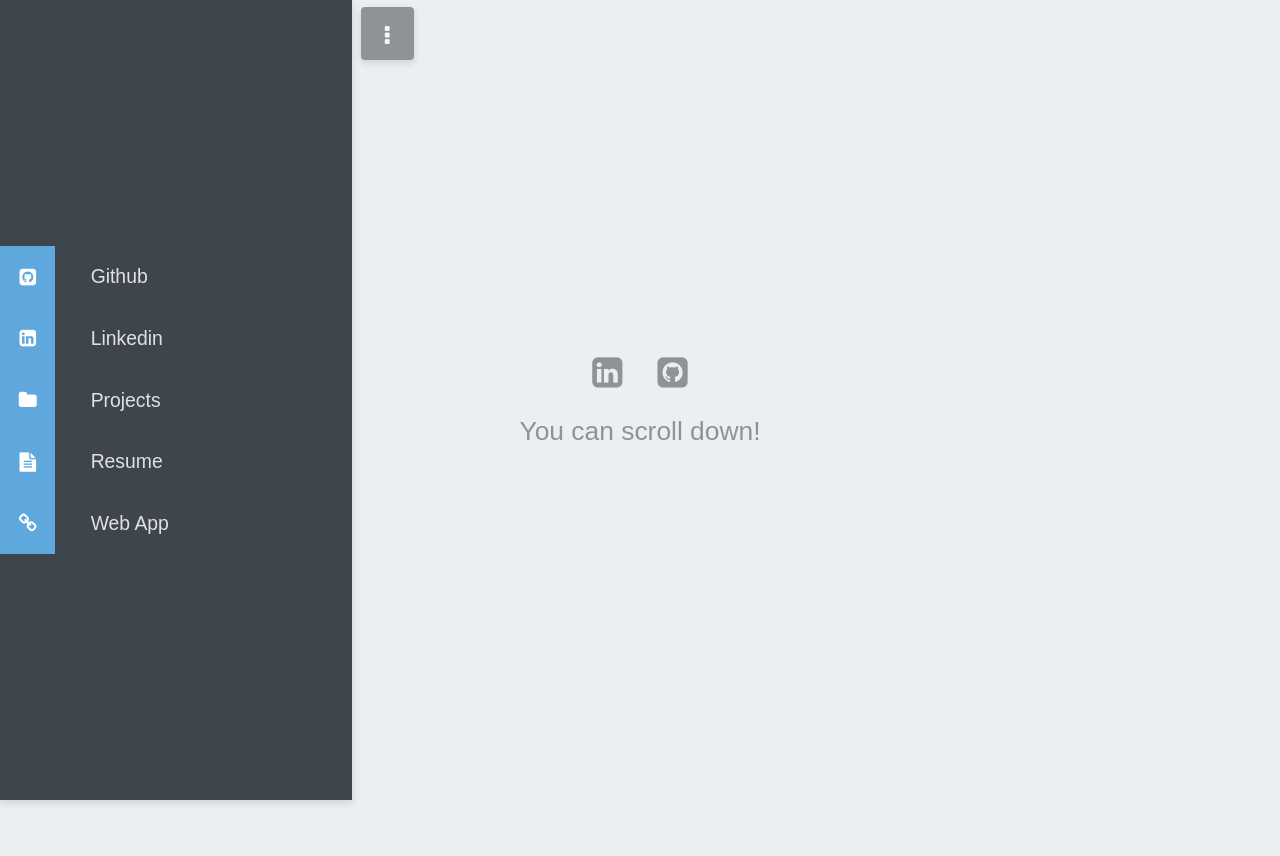
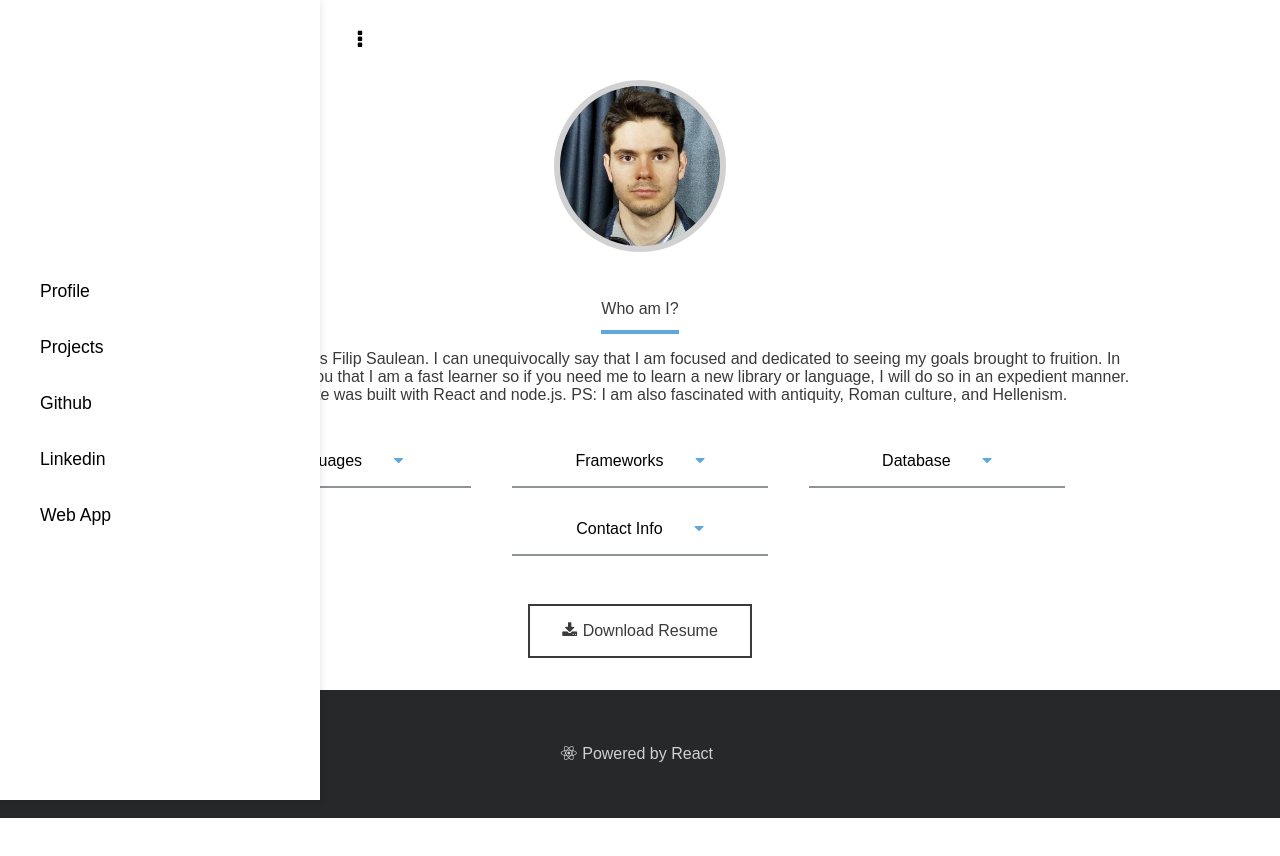
Before and after one commit to f-s-plus-plus/react-site, a React (Create React App) app in the folder client/: page / in a window 1280 px wide. Both pictures are taken after a click on the button 35 px from the left and 33 px from the top of the page. Shown: the top 856 px of the page. After the commit the page ends 818 px from the top, so only its background shows below. Built offline with nearby package versions, Linux system fonts and the light colour scheme.

Commit message:
Add separate pages

```diff
--- a/client/src/App.css
+++ b/client/src/App.css
@@ -1,6 +1,7 @@
 * {
   font-family: "Raleway", sans-serif;
-    font-size: 1.1rem;
+  font-size: 1rem;
+  font-weight: 400 !important;
 }
 
 *:focus {
@@ -19,6 +20,10 @@ html {
   -webkit-transition: all .3s ease-in;
 }
 
+.fas {
+  margin-right: .7rem;
+}
+
 .profile-box {
   display: flex;
   flex-direction: column;
@@ -35,7 +40,6 @@ html {
 
 body {
   width: 100%;
-    background-color: #ebeff2;
   background-size: cover;
   overflow-x: hidden;
 }
@@ -56,7 +60,7 @@ body {
 
 .anchor-custom {
   text-decoration: none;
-    color: #8e9397;
+  color: black;
   transition: all .5s ease-in;
   -webkit-transition: all .5s ease-in;
 }
@@ -79,7 +83,7 @@ body {
 
 .scroll-down-link {
   opacity: 0;
-    font-size: 1.5rem;
+  font-size: 1.2rem;
   font-weight: 300;
   transition: all .2s ease-in;
   animation: loading-bar 2s ease-in 1s;
@@ -91,7 +95,7 @@ body {
 }
 
 a {
-    color: #8e9397;
+  color: black;
   text-decoration: none !important;
   transition: all .2s ease-in;
 }
@@ -123,7 +127,7 @@ a {
   justify-content: center;
   align-items: center;
   flex-direction: column;
-    background-color: rgba(40,40,40,.05);
+  background-color: rgba(40, 40, 40, .05);
   transition: all .2s ease-in;
   margin: .4rem;
   padding: 1rem;
@@ -136,10 +140,6 @@ a {
   display: inline !important;
 }
 
-.project-container p {
-    color: #8e9397;
-}
-
 .project-title {
   font-weight: 400;
 }
@@ -148,41 +148,49 @@ a {
   position: absolute;
   top: 100%;
 }
+
 .social-box {
+  background-color: #fff;
+  width: 4rem;
+  display: inline-flex;
+  height: 4rem;
+  border-radius: 2rem;
+  justify-content: center;
+  align-items: center;
   font-size: 2rem;
   margin: 0 1rem;
 }
 
 .element-move-in {
-    animation: element-move-in .35s ease-in;
+  animation: element-move-in .65s ease-in;
 }
 
 .element-move-out {
-    animation: element-move-out .35s ease-in;
+  animation: element-move-out .65s ease-in;
   animation-fill-mode: forwards;
 }
 
 @keyframes element-move-in {
   0% {
     opacity: 0;
-        transform: translateY(5rem);
+    transform: scale(.4);
   }
-    100%
-    {
+
+  100% {
     opacity: 1;
-        transform: translateY(0);
+    transform: scale(1);
   }
 }
 
 @keyframes element-move-out {
-    0%
-    {
+  0% {
     opacity: 1;
-        transform: translateY(0);
+    transform: scale(1);
   }
+
   100% {
     opacity: 0;
-        transform: translateY(5rem);
+    transform: scale(.4);
   }
 }
 
@@ -198,6 +206,7 @@ a {
 .project-container p {
   text-align: center;
 }
+
 .project-container:hover {
   transform: scale(1.04);
 }
@@ -212,6 +221,13 @@ a:hover {
 }
 
 .open-navbar-btn {
+  background-color: transparent;
+  border: none;
+  width: 4rem;
+  height: 4rem;
+  display: flex;
+  justify-content: center;
+  align-items: center;
   margin-top: .4rem;
   margin-left: .5rem;
   margin-right: auto;
@@ -233,7 +249,7 @@ a:hover {
   margin-bottom: 3.4rem;
   height: 3rem;
   width: 3rem;
-    box-shadow: 0 3px 7px 1px rgba(0,0,0,.1);
+  box-shadow: 0 3px 7px 1px rgba(0, 0, 0, .1);
   background-color: #8e9397;
   color: #f6f6f6;
   display: flex;
@@ -243,7 +259,6 @@ a:hover {
   border-radius: 4px;
   transition: all .2s ease-in;
 }
-
 
 .active-btn:hover {
   cursor: pointer;
@@ -313,11 +328,6 @@ a:hover {
   width: 80%;
   box-sizing: padding-box;
   margin: auto;
-    background-color: #fafcfe;
-}
-
-.container-profile p {
-    color: #333333 !important;
 }
 
 .profile-p {
@@ -347,7 +357,6 @@ a:hover {
 
 .text-top {
   font-size: 230%;
-    color: #555;
   padding: 2%;
   text-align: center;
   margin: 2% 0;
@@ -365,7 +374,7 @@ a:hover {
   padding: 2% !important;
 }
 
-.anchor-custom {
+#resume-container {
   color: #3a3a3a;
   padding-top: 20vh;
 }
@@ -532,21 +541,21 @@ hr {
 }
 
 .navbar-icon {
-    background-color: #5ea8de;
   height: 3.5rem;
-    width: 3.5rem;
+  width: .3rem;
   display: flex;
   margin: 0 2rem 0 0;
   justify-content: center;
   color: #fff;
   align-items: center;
+  transition: all .2s ease-in;
 }
 
 .navbar {
   display: flex;
   overflow: hidden;
-    box-shadow: 0 3px 7px 1px rgba(0,0,0,.1);
-    background-color: #3e454c;
+  box-shadow: 0 3px 7px 1px rgba(0, 0, 0, .1);
+  background-color: white;
   transition: all .2s ease-in;
   height: 100vh;
   width: 20rem;
@@ -562,24 +571,29 @@ hr {
   border-bottom: 1px solid #909090;
 }
 
-.navbar a {
+button:hover {
+  cursor: pointer;
+}
+
+.navbar a, .navbar button {
   width: 100%;
+  border: none;
+  background-color: transparent;
   display: flex;
   font-weight: 400 !important;
   text-decoration: none;
   height: 3.5rem;
+  padding: .2rem;
   box-sizing: border-box;
   transition: all .2s ease-in-out;
 }
 
-.navbar a:hover {
+.navbar a:hover, .navbar button:hover {
   color: #5ea8de;
-    background-color: rgba(40,40,40,.25);
 }
 
 .navbar p {
   font-size: 1.1rem;
-    color: #e1e1e1;
   height: 3.5rem;
   font-weight: 300;
   display: flex;
@@ -610,6 +624,12 @@ hr {
   text-decoration: none;
 }
 
+.download-icon::before {
+  margin-right: .35rem;
+  font-family: FontAwesome;
+  content: "\f019";
+}
+
 .hidden {
   opacity: 0;
   transition: all .2s ease-in;
@@ -619,9 +639,11 @@ hr {
   0% {
     opacity: 0;
   }
+
   20% {
     opacity: 0;
   }
+
   100% {
     opacity: 1;
   }
--- a/client/src/App.js
+++ b/client/src/App.js
@@ -1,28 +1,40 @@
-import React, { Component } from 'react';
+import React, {Component} from 'react';
 
 import Footer from './components/Footer';
 import Navbar from "./components/Navbar";
 import Profile from "./components/Profile";
 import ProjectsContainer from './components/ProjectsContainer';
-import Welcome from "./components/Welcome";
 
 import './App.css';
 
 //main App
 class App extends Component {
 
-    render() {
-        return (
-            <div className="App">
-                <Navbar />
-                <Welcome />
-                <Profile />
-                <br />
-                <ProjectsContainer />
-                <Footer/>
-            </div>
-        );
-    }
+  constructor(props) {
+    super(props);
+    this.state = {
+      page: 0
+    };
+    this.changePage = this.changePage.bind(this);
+  }
+
+  changePage(page) {
+    this.setState({
+      page: page
+    })
+  }
+
+  render() {
+    const components = [
+      <Profile/>,
+      <ProjectsContainer/>
+    ]
+    return (<div className="App">
+      <Navbar changePage={this.changePage}/>
+      {components[this.state.page]}
+      <Footer/>
+    </div>);
+  }
 }
 
 export default App;
--- a/client/src/components/Navbar.jsx
+++ b/client/src/components/Navbar.jsx
@@ -10,73 +10,60 @@ class Navbar extends React.Component {
   }
 
   componentDidMount() {
-        this.setState({
-          isOpen: true,
-          accordionStatus: "accordion-close"
-        });
+    this.setState({isOpen: true, accordionStatus: "accordion-close"});
   }
 
   toggle = () => {
-        if(!this.state.isOpen) {
-            this.setState({
-                isOpen: true,
-            });
-        }
-        else {
-            this.setState({
-                isOpen: false,
-            });
+    if (!this.state.isOpen) {
+      this.setState({isOpen: true});
+    } else {
+      this.setState({isOpen: false});
     }
   };
 
   generateLinks = () => {
-      const dictionary = [
+    const actions = ["Profile", "Projects"].map((entry, index) => {
+      return (<button key={`action-${index}`} onClick={() => this.props.changePage(index)}>
+        <div className="navbar-icon"/>
+        <p>
+          {entry}
+        </p>
+      </button>)
+    });
+    const links = [
       {
         link: "https://github.com/f-s-plus-plus",
         text: "Github"
-            },
-            {
+      }, {
         link: "https://www.linkedin.com/in/filip-saulean-919624179/",
         text: "Linkedin"
-            },
-            {
-                link: "#projects",
-                text: "Projects"
-            },
-            {
-                link: "#resume",
-                text: "Resume"
-            },
-            {
+      }, {
         link: "https://mithridatium.io",
         text: "Web App"
       }
-        ];
-
-        return dictionary.map((entry, index) => {
-            return (
-                <a key={ index } href={ entry.link }>
-                    <div className={ "navbar-icon " + entry.text.toLowerCase().replace(" ","-") } />
+    ].map((entry, index) => {
+      return (<a key={`link-${index}`} href={entry.link}>
+        <div className="navbar-icon"/>
         <p>
-                      { entry.text }
+          {entry.text}
         </p>
-                </a>
-            )}
-        );
+      </a>)
+    });
+    return [
+      ...actions,
+      ...links
+    ]
   };
 
   render() {
-        return(
-            <div className='navbar-container'>
-                <div className={ this.state.isOpen ? 'navbar navbar-close' : 'navbar navbar-open' }>
-                    { this.generateLinks() }
+    return (<div className='navbar-container'>
+      <div className={this.state.isOpen
+          ? 'navbar navbar-close'
+          : 'navbar navbar-open'}>
+        {this.generateLinks()}
       </div>
-                <button
-                    onClick={ this.toggle }
-                    className="active-btn open-navbar-btn"
-                />
-            </div>
-        );
+      <button onClick={this.toggle} className="open-navbar-btn"/>
+    </div>);
   }
 }
 
--- a/client/src/components/Profile.jsx
+++ b/client/src/components/Profile.jsx
@@ -1,58 +1,28 @@
 import React from 'react';
-
 import Accordion from "./Accordion.jsx";
-
 import resumeFile from "../static/resume.pdf";
 
 //for the profile icon and description
 class Profile extends React.Component {
-
   constructor(props) {
     super(props);
     this.state = {
       height: 0,
-            check: false
+      check: true
     };
     this.profileContainer = React.createRef();
   }
 
-    componentDidMount() {
-        window.addEventListener('scroll', this.handleScroll);
-    }
-
-    componentWillUnmount() {
-        window.removeEventListener('scroll', this.handleScroll);
-    }
-
-    handleScroll = () => {
-        let node = this.profileContainer.current;
-        let height = 0;
-        while (node.offsetParent) {
-            height += node.offsetTop - node.offsetHeight;
-            node = node.offsetParent;
-        }
-        let check = true;
-        if (window.pageYOffset < height + 100) {
-            check = false;
-        }
-        this.setState({
-            check: check
-        });
-    };
-
   render() {
-
-        const bioPass = "Hello there, my name is Filip Saulean. I can unequivocally say that I " +
-        "am focused and dedicated to seeing my goals brought to fruition. In addition, I can " +
-        "assure you that I am a fast learner so if you need me to learn a new library or language, " +
-        "I will do so in an expedient manner. My personal site was built with React and node.js. PS: I am " +
-        "also fascinated with antiquity, Roman culture, and Hellenism.";
+    const bioPass = "Hello there, my name is Filip Saulean. I can unequivocally say that I am focused and dedicated to seeing my goals brought to fruition. In addition, I can assure you that I am a fast learner so if you need me to learn a new library or language, I will do so in an expedient manner. My personal site was built with React and node.js. PS: I am also fascinated with antiquity, Roman culture, and Hellenism.";
     const languages = {
       csharp: {
         name: "C#",
         link: "https://github.com/f-s-plus-plus/unity-game"
       },
-            cPlusPlus: { name: "C++" },
+      cPlusPlus: {
+        name: "C++"
+      },
       python: {
         name: "Python",
         link: "https://github.com/f-s-plus-plus/power-set"
@@ -62,7 +32,7 @@ class Profile extends React.Component {
         link: "https://github.com/f-s-plus-plus/immigration-forms-auto-filler"
       },
       javaScript: {
-                name:"JavaScript",
+        name: "JavaScript",
         link: "https://github.com/f-s-plus-plus/web-scrapper"
       },
       php: {
@@ -90,11 +60,20 @@ class Profile extends React.Component {
         name: "React",
         link: "https://github.com/f-s-plus-plus/accordion-react"
       },
-            rubyOnRails: { name: "Ruby on Rails"}};
+      rubyOnRails: {
+        name: "Ruby on Rails"
+      }
+    };
     const contactInformation = {
-            personal: { name: "fsaulean@gmail.com"},
-            school: { name: "filip.saulean@uvm.edu"},
-            phone: { name: "808-315-5313"}
+      personal: {
+        name: "fsaulean@gmail.com"
+      },
+      school: {
+        name: "filip.saulean@uvm.edu"
+      },
+      phone: {
+        name: "808-315-5313"
+      }
     };
     const database = {
       mysql: {
@@ -110,52 +89,33 @@ class Profile extends React.Component {
       }
     };
 
-        return(
-            <div
-                ref={ this.profileContainer }
-                className={ this.state.check ? "element-move-in container-profile" : "element-move-out container-profile" }
-            >
+    return (<div ref={this.profileContainer} className={this.state.check
+        ? "element-move-in container-profile"
+        : "element-move-out container-profile"}>
       <div id="resume-container" className="anchor-custom">
         <div className="profile-box">
-                        <div className="profile-pic" />
+          <div className="profile-pic"/>
           <p className='underline-text'>
             Who am I?
           </p>
           <p className="profile-text">
-                            { bioPass }
+            {bioPass}
           </p>
         </div>
       </div>
       <div className='accordion-container'>
-                    <Accordion
-                        title="Languages"
-                        description={ languages }
-                    />
-                    <Accordion
-                        title="Frameworks"
-                        description={ additional }
-                    />
-                    <Accordion
-                        title="Database"
-                        description={ database }
-                    />
-                    <Accordion
-                        title="Contact Info"
-                        description={ contactInformation }
-                    />
+        <Accordion title="Languages" description={languages}/>
+        <Accordion title="Frameworks" description={additional}/>
+        <Accordion title="Database" description={database}/>
+        <Accordion title="Contact Info" description={contactInformation}/>
       </div>
       <div className="download-container">
-                    <a
-                        href={ resumeFile }
-                        className='download-anchor'
-                        download
-                    >
-                        <i className="fas fa-download" />
+        <a href={resumeFile} className='download-anchor' download="download">
+          <span className="download-icon"/>
           Download Resume
         </a>
       </div>
-            </div>
-        );
+    </div>);
   }
 }
 
--- a/client/src/components/ProjectsContainer.jsx
+++ b/client/src/components/ProjectsContainer.jsx
@@ -16,59 +16,19 @@ class ProjectsContainer extends React.Component {
     this.load = React.createRef();
   };
 
-    componentDidMount() {
-        window.addEventListener('scroll', this.handleScroll);
-    }
-
-    componentWillUnmount() {
-        window.removeEventListener('scroll', this.handleScroll);
-    }
-
-    handleScroll = () => {
-        let check = true;
-        let node = this.load.current;
-        let height = 0;
-        while (node.offsetParent) {
-            height += node.offsetTop - node.offsetHeight;
-            node = node.offsetParent;
-        }
-        if (window.pageYOffset < height + 100) {
-            check = false;
-        }
-        this.setState({
-            check: check
-        });
-    };
-
   activate = e => {
-        switch(e.target.id) {
+    switch (e.target.id) {
       case('javascript'):
-                this.setState({
-                    isJavaScript: true,
-                    isJava: false,
-                    isPHP: false
-                });
+        this.setState({isJavaScript: true, isJava: false, isPHP: false});
         break;
       case('java'):
-                this.setState({
-                    isJavaScript: false,
-                    isJava: true,
-                    isPHP: false
-                });
+        this.setState({isJavaScript: false, isJava: true, isPHP: false});
         break;
       case('php'):
-                this.setState({
-                    isJavaScript: false,
-                    isJava: false,
-                    isPHP: true
-                });
+        this.setState({isJavaScript: false, isJava: false, isPHP: true});
         break;
       default:
-                this.setState({
-                    isJavaScript: true,
-                    isJava: true,
-                    isPHP: true
-                });
+        this.setState({isJavaScript: true, isJava: true, isPHP: true});
         break;
     }
   };
@@ -81,25 +41,65 @@ class ProjectsContainer extends React.Component {
     const photographyDescription = "A blog templates that let the blogger to upload and share photos.";
     const scraperDescription = "A Node.js application that scraps stories concerning Donald Trump from the New York Times and displays links to them on a website.";
 
-        return(
-            <div ref={this.load} className="container-main" id="projects">
-                <div className={ this.state.check ? "element-move-in flex-container padding" : "element-move-out flex-container padding" } >
-                    <p className="underline-text width-100"> Projects </p>
-                    <p className="width-100-true" style={{marginBottom: "3rem"}}> Here is a quick overview of the projects that I have worked on </p>
+    return (<div ref={this.load} className="container-main" id="projects">
+      <div className="element-move-in flex-container padding">
+        <p className="underline-text width-100">
+          Projects
+        </p>
+        <p className="width-100-true" style={{
+            marginBottom: "3rem"
+          }}>
+          Here is a quick overview of the projects that I have worked on
+        </p>
         <div className="tags-container">
-                        <button className={this.state.isJavaScript && this.state.isJava && this.state.isPHP ? 'active-tag' : null} onClick={this.activate} id='all'> All </button>
-                        <button className={this.state.isJavaScript && !this.state.isJava && !this.state.isPHP ? 'active-tag': null} onClick={this.activate} id="javascript"> JavaScript </button>
-                        <button className={!this.state.isJavaScript && this.state.isJava && !this.state.isPHP ? 'active-tag': null} onClick={this.activate} id="java"> Java </button>
-                        <button className={!this.state.isJavaScript && !this.state.isJava && this.state.isPHP ? 'active-tag': null} onClick={this.activate} id="php">  PHP </button>
+          <button className={this.state.isJavaScript && this.state.isJava && this.state.isPHP
+              ? 'active-tag'
+              : null} onClick={this.activate} id='all'>
+            All
+          </button>
+          <button className={this.state.isJavaScript && !this.state.isJava && !this.state.isPHP
+              ? 'active-tag'
+              : null} onClick={this.activate} id="javascript">
+            JavaScript
+          </button>
+          <button className={!this.state.isJavaScript && this.state.isJava && !this.state.isPHP
+              ? 'active-tag'
+              : null} onClick={this.activate} id="java">
+            Java
+          </button>
+          <button className={!this.state.isJavaScript && !this.state.isJava && this.state.isPHP
+              ? 'active-tag'
+              : null} onClick={this.activate} id="php">
+            PHP
+          </button>
         </div>
-                        { this.state.isJava ? <Project description={boggleDescription} language='fab fa-java' projectName="Boggle" link="https://github.com/f-s-plus-plus/boggle"/>  : null }
-                        { this.state.isJava ? <Project description={immigrationDescription} language='fab fa-java' projectName="Immigrations Form Auto-Filler" link="https://github.com/f-s-plus-plus/immigration-forms-auto-filler"/>  : null }
-                        { this.state.isJavaScript ? <Project description={notepadDescription} language='fab fa-js-square' demonstrationLink="https://mithridatium.io" projectName="Notepad Application" link="https://github.com/f-s-plus-plus/notepad"/> : null }
-                        { this.state.isJavaScript ? <Project description={scraperDescription} language='fab fa-js-square' projectName="Trumps News Scapper (Hackathon)" link="https://github.com/f-s-plus-plus/trump_news_story_scraper"/> : null }
-                        { this.state.isPHP ? <Project description={photographyDescription} language='fab fa-php' projectName="Photography Site" link="https://github.com/f-s-plus-plus/photography-website"/> : null }
+        {
+          this.state.isJava
+            ? <Project description={boggleDescription} language='fab fa-java' projectName="Boggle" link="https://github.com/f-s-plus-plus/boggle"/>
+            : null
+        }
+        {
+          this.state.isJava
+            ? <Project description={immigrationDescription} language='fab fa-java' projectName="Immigrations Form Auto-Filler" link="https://github.com/f-s-plus-plus/immigration-forms-auto-filler"/>
+            : null
+        }
+        {
+          this.state.isJavaScript
+            ? <Project description={notepadDescription} language='fab fa-js-square' demonstrationLink="https://mithridatium.io" projectName="Notepad Application" link="https://github.com/f-s-plus-plus/notepad"/>
+            : null
+        }
+        {
+          this.state.isJavaScript
+            ? <Project description={scraperDescription} language='fab fa-js-square' projectName="Trumps News Scapper (Hackathon)" link="https://github.com/f-s-plus-plus/trump_news_story_scraper"/>
+            : null
+        }
+        {
+          this.state.isPHP
+            ? <Project description={photographyDescription} language='fab fa-php' projectName="Photography Site" link="https://github.com/f-s-plus-plus/photography-website"/>
+            : null
+        }
       </div>
-            </div>
-        );
+    </div>);
   }
 }
 
--- a/client/src/components/Welcome.jsx
+++ /dev/null
@@ -1,22 +0,0 @@
-import React from 'react';
-
-/* the main container that appears when the site loads*/
-class Welcome extends React.Component {
-    render() {
-        return (
-            <div className="welcome-box">
-                <div className="social-media element-move-in">
-                    <a href="https://www.linkedin.com/in/filip-saulean-919624179/" className="linkedin social-box">
-                    </a>
-                    <a href="https://github.com/f-s-plus-plus" className="github social-box">
-                    </a>
-                </div>
-                <br />
-                <a className='scroll-down-link' href='#resume'> You can scroll down! </a>
-                <div id='resume'/>
-            </div>
-        );
-    }
-}
-
-export default Welcome;
```
Also changed, not shown: client/src/components/Accordion.jsx (+25 -33 lines), client/src/components/Footer.jsx (+8 -10 lines), client/src/components/Project.jsx (+8 -11 lines), 1 other file (tests, documents, lock files or other folders). Lines whose indentation alone changed are shown as unchanged.
